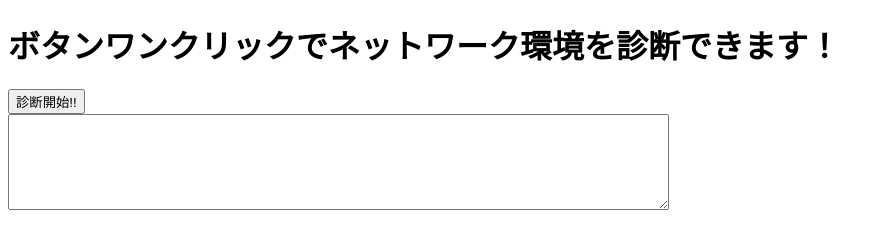
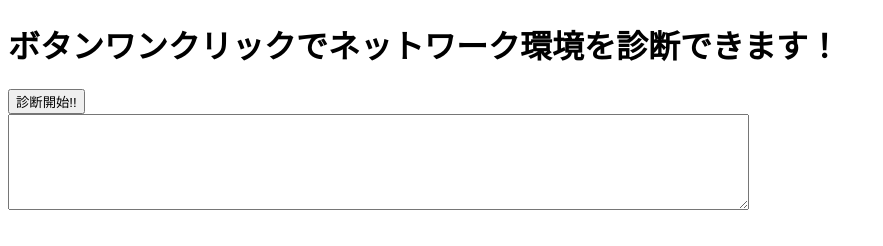
Before and after one commit to tapiokaANAX/usefultools, a plain HTML site: page index.html in a window 1280 px wide. Shown: the whole page, without its empty margins (0-883 px from the left). Drawn offline with Linux system fonts and the light colour scheme.

Commit message:
index.html

```diff
--- a/index.html
+++ b/index.html
@@ -18,5 +18,5 @@
         </h1>
         <button type="button" name="診断開始!" value="value" onclick="AddMessage()">診断開始!!</button>
         <br/>
-        <textarea id="memo" cols="80" rows="6"></textarea>
+        <textarea id="memo" cols="90" rows="6"></textarea>
     </body>
```
